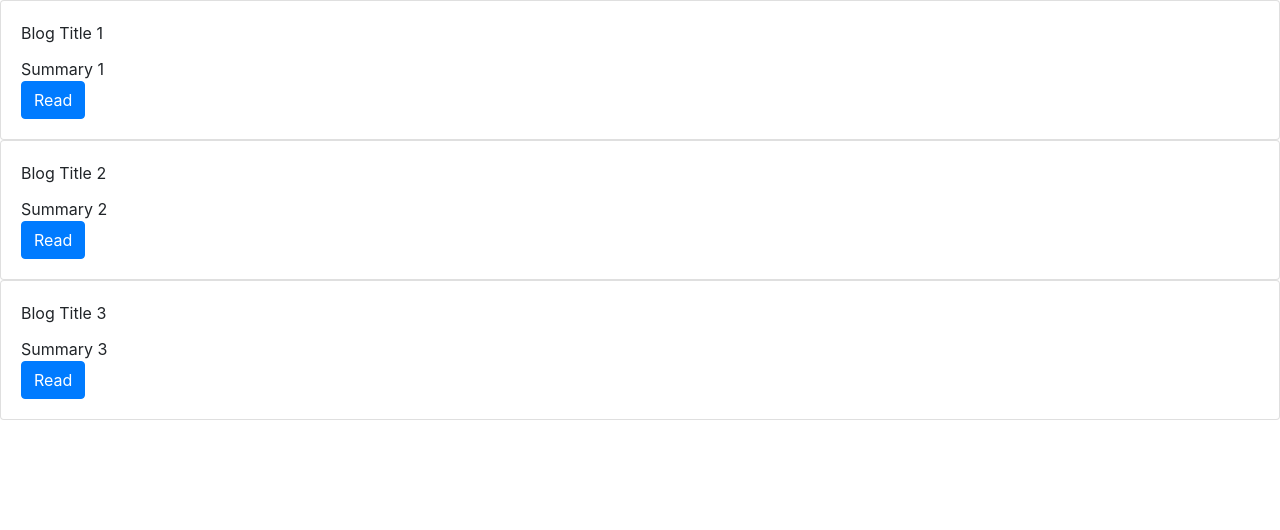
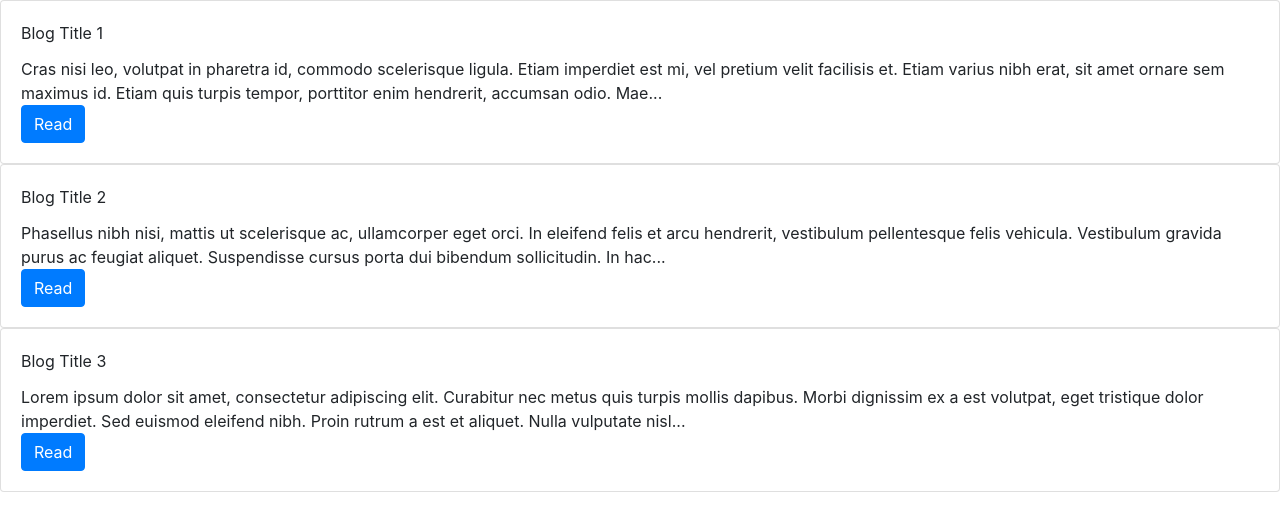
Before and after one commit to efroChang/javabrain-angular-6-components-in-depth, an Angular app: page / in a window 1280 px wide. Shown: the top 530 px of the page. Built offline with nearby package versions, Linux system fonts and the light colour scheme.

Commit message:
[KEY] Ellipsize long text using Pipe

```diff
--- a/src/app/app.module.ts
+++ b/src/app/app.module.ts
@@ -4,12 +4,14 @@ import { NgModule } from '@angular/core';
 import { AppComponent } from './app.component';
 import { BlogPostTileComponent } from './blog-post-tile/blog-post-tile.component';
 import { BlogListComponent } from './blog-list/blog-list.component';
+import { TruncatePipe } from './truncate.pipe';
 
 @NgModule({
   declarations: [
     AppComponent,
     BlogPostTileComponent,
-    BlogListComponent
+    BlogListComponent,
+    TruncatePipe
   ],
   imports: [
     BrowserModule
--- a/src/app/blog-list/blog-list.component.ts
+++ b/src/app/blog-list/blog-list.component.ts
@@ -14,9 +14,9 @@ export class BlogListComponent implements OnInit {
 
   ngOnInit() {
     this.blogPosts = [
-      new BlogPost('Blog Title 1', 'Summary 1'),
-      new BlogPost('Blog Title 2', 'Summary 2'),
-      new BlogPost('Blog Title 3', 'Summary 3'),
+      new BlogPost('Blog Title 1', 'Cras nisi leo, volutpat in pharetra id, commodo scelerisque ligula. Etiam imperdiet est mi, vel pretium velit facilisis et. Etiam varius nibh erat, sit amet ornare sem maximus id. Etiam quis turpis tempor, porttitor enim hendrerit, accumsan odio. Maecenas egestas vel nisi ac varius. Nunc sed nulla molestie, placerat orci quis, dictum ex. Praesent neque urna, gravida eu neque at, elementum semper leo. Nullam euismod, lacus commodo interdum sagittis, ligula ipsum fermentum nisl, at porttitor metus enim vel tellus. Nunc at quam dapibus, gravida felis tempus, varius turpis. Etiam lacus mi, venenatis eu tortor eu, suscipit laoreet ligula. Morbi faucibus maximus arcu. Nam in lacus tortor. Phasellus interdum sagittis vestibulum.'),
+      new BlogPost('Blog Title 2', 'Phasellus nibh nisi, mattis ut scelerisque ac, ullamcorper eget orci. In eleifend felis et arcu hendrerit, vestibulum pellentesque felis vehicula. Vestibulum gravida purus ac feugiat aliquet. Suspendisse cursus porta dui bibendum sollicitudin. In hac habitasse platea dictumst. Interdum et malesuada fames ac ante ipsum primis in faucibus. Pellentesque ante augue, gravida ac aliquam eget, condimentum pellentesque erat. Quisque eu ipsum vestibulum, varius tellus sit amet, sagittis eros. Sed bibendum, sem eget mollis scelerisque, erat nulla venenatis velit, non sodales ante ante non nisi. Curabitur tincidunt tortor felis, vel suscipit enim ornare sit amet. Aliquam euismod porttitor turpis tempus congue. Proin felis quam, eleifend eget egestas in, blandit id orci.'),
+      new BlogPost('Blog Title 3', 'Lorem ipsum dolor sit amet, consectetur adipiscing elit. Curabitur nec metus quis turpis mollis dapibus. Morbi dignissim ex a est volutpat, eget tristique dolor imperdiet. Sed euismod eleifend nibh. Proin rutrum a est et aliquet. Nulla vulputate nisl urna, quis pellentesque lectus molestie a. Ut et nisi nec nibh congue malesuada posuere sodales mauris. Morbi sit amet ultricies risus. Integer in lectus volutpat orci aliquet semper sed non lectus. Morbi eget molestie nunc.'),
     ]
   }
 }
--- a/src/app/blog-post-tile/blog-post-tile.component.html
+++ b/src/app/blog-post-tile/blog-post-tile.component.html
@@ -1,7 +1,7 @@
 <div class="card">
   <div class="card-body">
     <div class="card-title">{{ blogPost.title }}</div>
-    <div class="card-text">{{ blogPost.summary }}</div>
+    <div class="card-text">{{ blogPost.summary | truncate: [250] }}</div>
     <a href="#" class="btn btn-primary">Read</a>
   </div>
 </div>
--- /dev/null
+++ b/src/app/truncate.pipe.ts
@@ -0,0 +1,14 @@
+import { Pipe, PipeTransform } from '@angular/core';
+
+@Pipe({
+  name: 'truncate'
+})
+export class TruncatePipe implements PipeTransform {
+
+  transform(value: any, args?: any): any {
+    const limit = args.length > 0 ? parseInt(args[0], 10) : 20;
+    const trail = args.length > 1 ? args[1] : '...';
+    return value.length > limit ? value.substring(0, limit) + trail : value;
+  }
+
+}
```
